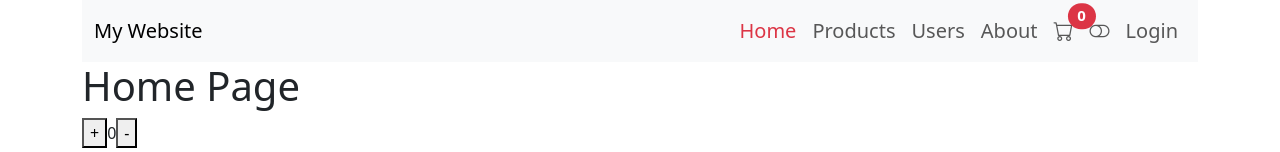
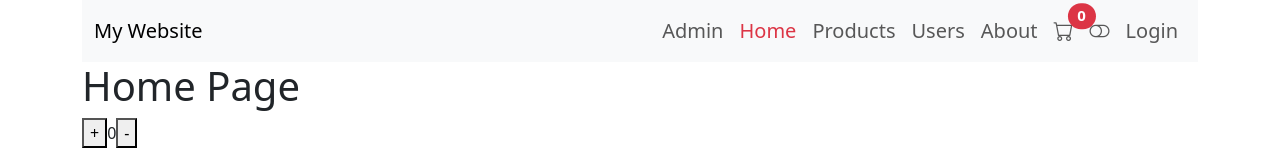
Before and after one commit to eminbasbayan/emlak-katilim-react-egitimi2, a React (Vite) app: page / in a window 1280 px wide. Shown: the top 152 px of the page. Built offline with nearby package versions, Linux system fonts and the light colour scheme.

Commit message:
ProtectedRoute component

```diff
--- a/src/components/Layout/Header.jsx
+++ b/src/components/Layout/Header.jsx
@@ -24,6 +24,16 @@ const Header = () => {
           </button>
           <div className="collapse navbar-collapse">
             <ul className="navbar-nav ms-auto fs-5">
+              <li className="nav-item">
+                <NavLink
+                  className={({ isActive }) =>
+                    isActive ? "nav-link active text-danger" : "nav-link"
+                  }
+                  to="/admin"
+                >
+                  Admin
+                </NavLink>
+              </li>
               <li className="nav-item">
                 <NavLink
                   className={({ isActive }) =>
--- /dev/null
+++ b/src/components/ProtectedRoute.jsx
@@ -0,0 +1,32 @@
+import { useEffect } from "react";
+import { useSelector } from "react-redux";
+import { Navigate } from "react-router-dom";
+import { toast } from "react-toastify";
+import PropTypes from "prop-types";
+
+const ProtectedRoute = ({ children, allowedRoles }) => {
+  const { user } = useSelector((state) => state.auth);
+
+  useEffect(() => {
+    if (!user) {
+      toast.warning("Bu sayfaya giriş izniniz bulunmamaktadır.");
+    }
+  }, [user]);
+
+  if (!user) {
+    return <Navigate to={"/"} />;
+  } else {
+    if (allowedRoles.includes(user.role)) {
+      return children;
+    } else {
+      return <Navigate to={"/"} />;
+    }
+  }
+};
+
+ProtectedRoute.propTypes = {
+  children: PropTypes.node,
+  allowedRoles: PropTypes.array,
+};
+
+export default ProtectedRoute;
--- a/src/pages/Auth/LoginPage.jsx
+++ b/src/pages/Auth/LoginPage.jsx
@@ -30,7 +30,7 @@ const LoginPage = () => {
   function onSubmit(data) {
     toast.success("Giriş işlemi başarılı!", { autoClose: 1000 });
     setTimeout(() => navigate("/"), 1000);
-    dispatch(loginUser({ user: data }));
+    dispatch(loginUser({ user: { ...data, role: "admin" } }));
   }
 
   return (
--- a/src/routes/AdminRoutes.jsx
+++ b/src/routes/AdminRoutes.jsx
@@ -1,10 +1,15 @@
+import ProtectedRoute from "../components/ProtectedRoute";
 import AdminLayout from "../layouts/AdminLayout";
 import AdminPage from "../pages/Admin/AdminPage";
 
 export const adminRoutes = [
   {
     path: "/admin",
-    element: <AdminLayout />,
+    element: (
+      <ProtectedRoute allowedRoles={["admin"]}>
+        <AdminLayout />
+      </ProtectedRoute>
+    ),
     children: [
       {
         index: true,
```
